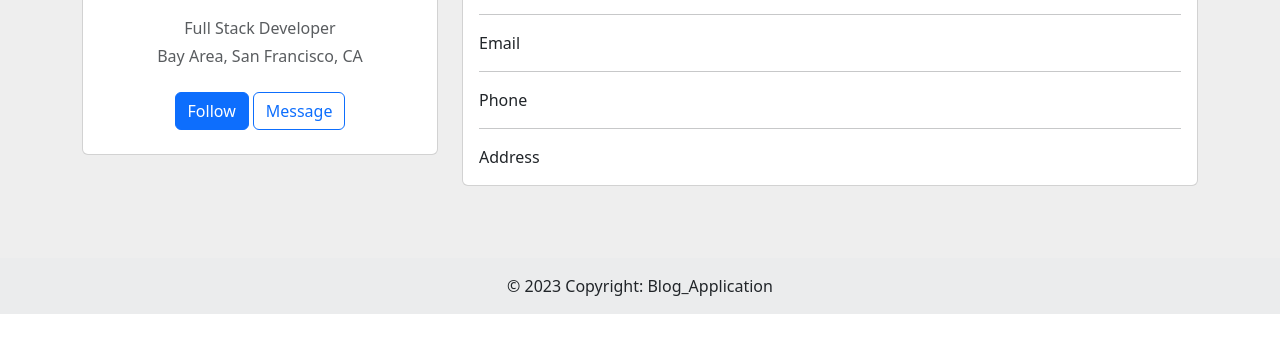
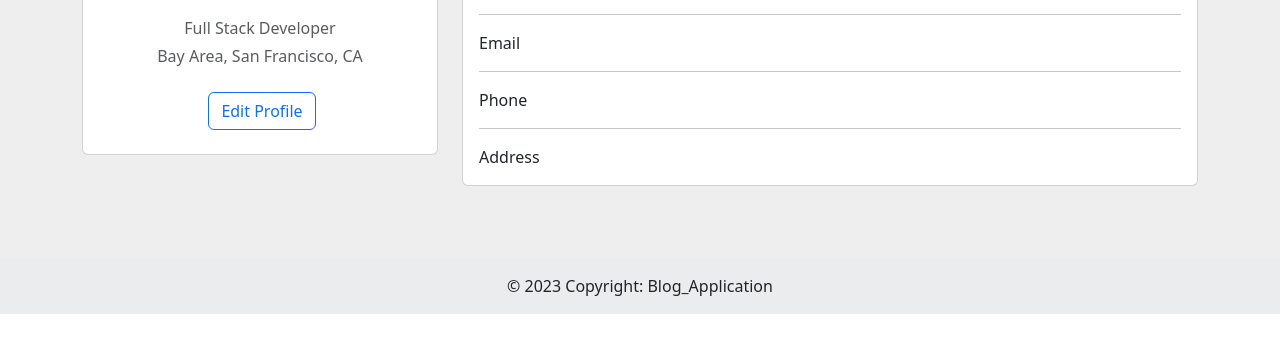
Before and after one commit to ritikyadavwork/Blog_application, a Django app: template blogapp/templates/profile_view.html in a window 1280 px wide. Shown: the part 139-492 px from the top of the page. Run offline with Django 5.2, Linux system fonts and the light colour scheme; the template is opened without the code that fills it, so the values that code supplies are empty.

Commit message:
give the th anchar tag to opne the edit to user data

```diff
--- a/blogapp/templates/profile_view.html
+++ b/blogapp/templates/profile_view.html
@@ -21,12 +21,11 @@
                         <p class="text-muted mb-1">Full Stack Developer</p>
                         <p class="text-muted mb-4">Bay Area, San Francisco, CA</p>
                         <div class="d-flex justify-content-center mb-2">
-                            <button type="button" class="btn btn-primary">Follow</button>
-                            <button type="button" class="btn btn-outline-primary ms-1">Message</button>
+                            <a href="{% url 'blogapp:profile'%}" type="button" class="btn btn-outline-primary ms-1">Edit
+                                Profile</a>
                         </div>
                     </div>
                 </div>
-
             </div>
             <div class="col-lg-8">
                 <div class="card mb-4">
```
